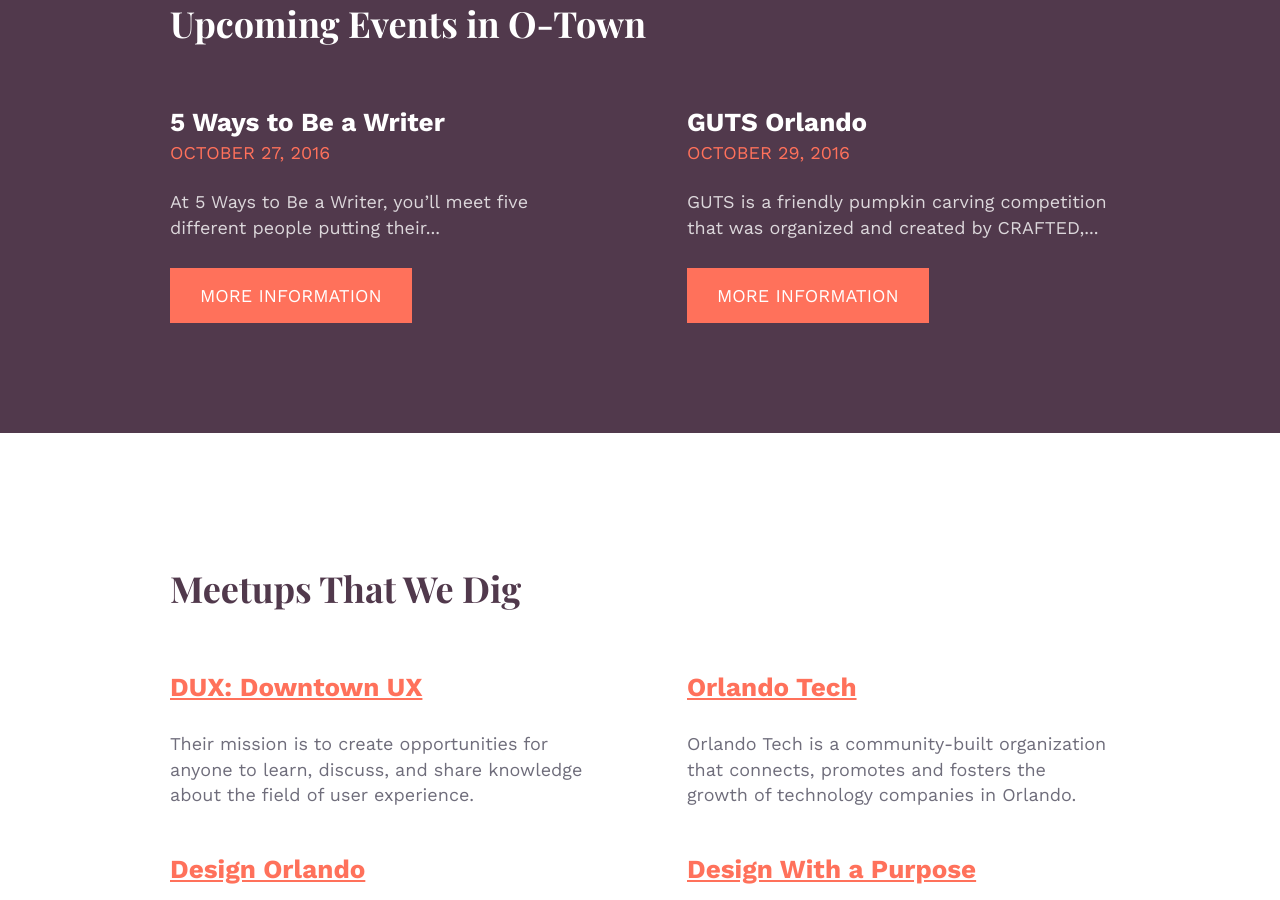
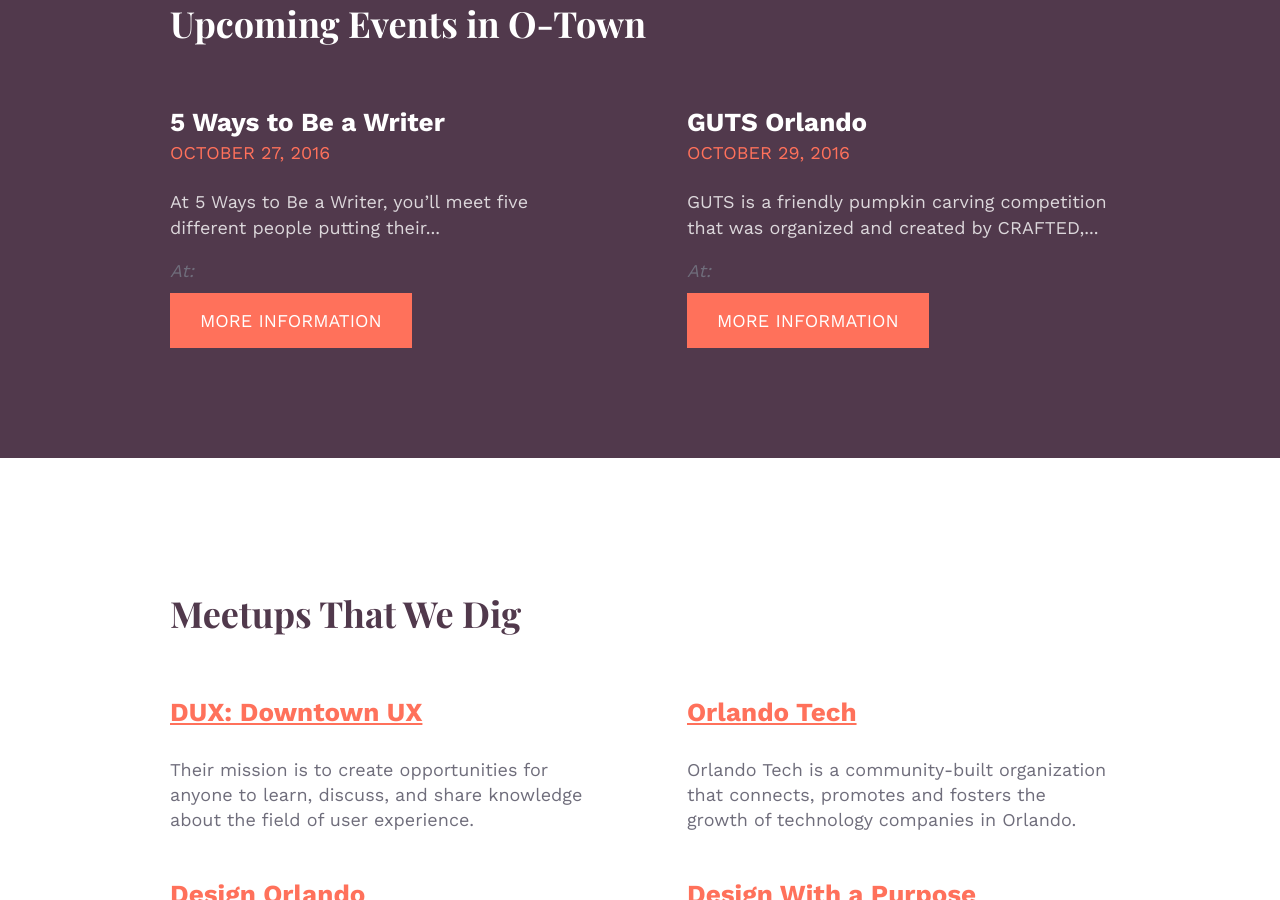
Before and after one commit to whosdustin/orlando-designers, a Jekyll site: the page built from index.html, in a window 1280 px wide and 900 px high, scrolled down 1918 px. Built offline with Jekyll 4.4.1, drawn with Linux system fonts in a browser that asks for light colours; comment, search, counter and statistics services are not loaded.

Commit message:
add location

```diff
--- a/_config.yml
+++ b/_config.yml
@@ -20,6 +20,7 @@ defaults:
     layout: events
     start_date: ''
     end_date: ''
+    location: ''
     link: ''
 email: dustin@delatore.me
 description: 'Orlando Designers Slack is a place for designers who live or work in
--- a/index.html
+++ b/index.html
@@ -101,10 +101,20 @@ layout: default
 							{{ event.start_date | date: "%B %-d, %Y" }}</time>
 					{% endunless %}
 				</h4>
-				<p>
+				<p itemprop="description">
 					{{ event.content | truncatewords: 14}}
 				</p>
-				<a href="{{ event.link }}" itemprop="mainEntityOfPage" class="button button--secondary">More Information</a>
+				<address>
+					At:
+					<span itemprop="location">
+						{% if event.location %}
+							{{event.location}}
+						{% else %}
+							TBD
+						{% endif %}
+					</span>
+				</address>
+				<a href="{{ event.link }}" itemprop="mainEntityOfPage url" class="button button--secondary">More Information</a>
 			</div>
 			{% endif %}
 		{% endfor %}
```
